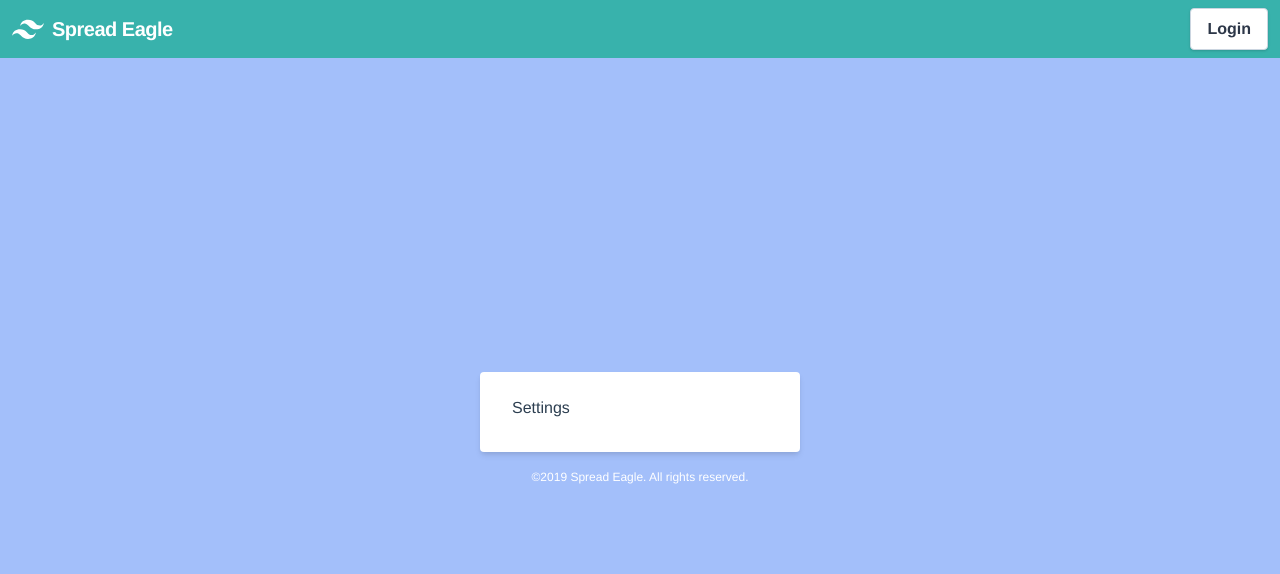
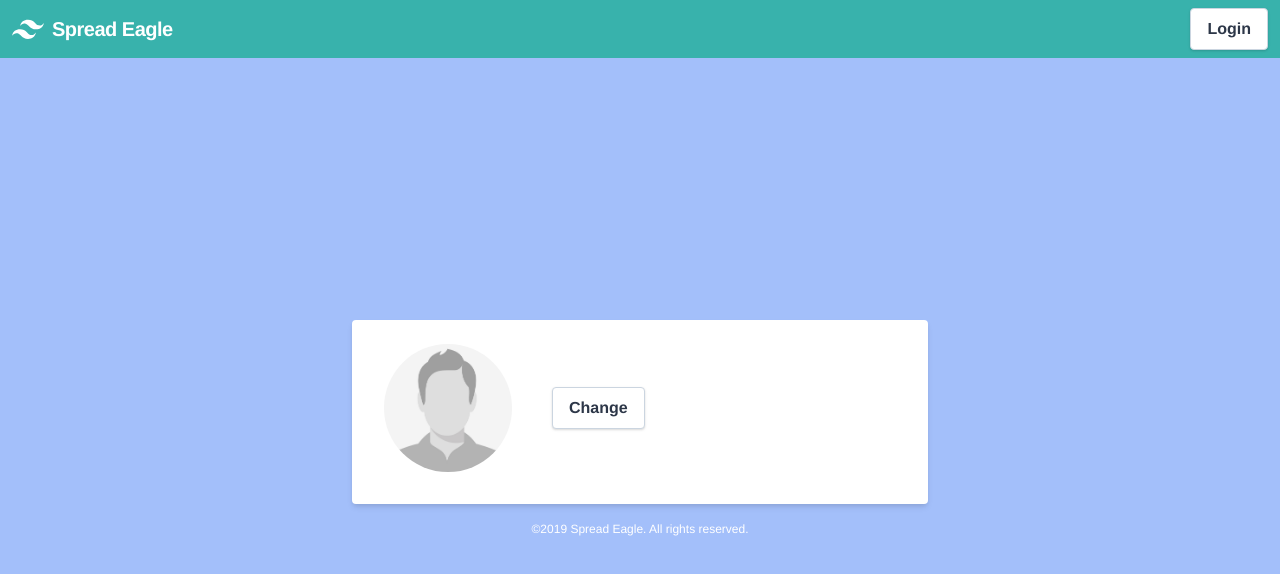
Before and after one commit to Miltage/poast, a Vue app: page /settings in a window 1280 px wide. Shown: the top 574 px of the page. Built offline with nearby package versions, Linux system fonts and the light colour scheme; no server answers; what vue-async-computed would draw is missing.

Commit message:
Upload user avatars

```diff
--- a/src/components/UserBadge.vue
+++ b/src/components/UserBadge.vue
@@ -40,6 +40,7 @@ export default {
     doc.onSnapshot(
       snapshot => {
         this.data = snapshot.data();
+        console.log(this.data);
       },
       err => {
         console.log(`Encountered error: ${err}`);
--- a/src/views/Home.vue
+++ b/src/views/Home.vue
@@ -97,6 +97,12 @@ export default {
 .bevelButton:focus {
   @apply outline-none;
 }
+.bevelButton:disabled {
+  @apply text-gray-300 border-gray-200 cursor-default;
+}
+.bevelButton:disabled:hover {
+  @apply bg-white;
+}
 
 #channel-nav {
   min-width: 120px;
--- a/src/views/Settings.vue
+++ b/src/views/Settings.vue
@@ -1,8 +1,33 @@
 <template>
   <div class="login h-screen flex items-center justify-center">
-    <div class="w-full max-w-xs text-left">
-      <div class="bg-white shadow-md rounded px-8 pt-6 pb-8 mb-4">
-        Settings
+    <div class="w-full max-w-xl text-left">
+      <div
+        class="flex bg-white shadow-md rounded items-center px-8 pt-6 pb-8 mb-4"
+      >
+        <img
+          class="object-cover mx-0 flex-shrink-0 h-32 w-32 rounded-full"
+          :src="avatarURL ? avatarURL : defaultAvatarPath"
+          @load="loaded"
+          alt="Avatar"
+        />
+        <div class="flex-auto mx-10 justify-center">
+          <input
+            type="file"
+            name="avatar"
+            :disabled="isUploading"
+            @change="uploadAvatar($event)"
+            ref="avatarInput"
+            accept="image/*"
+            class="hidden"
+          />
+          <button
+            @click="$refs.avatarInput.click()"
+            class="bevelButton"
+            :disabled="isUploading"
+          >
+            {{ avatarUploadText }}
+          </button>
+        </div>
       </div>
       <p class="text-center text-white text-xs">
         &copy;2019 Spread Eagle. All rights reserved.
@@ -12,12 +37,48 @@
 </template>
 
 <script>
+import firebase from "firebase";
+
 export default {
   name: "register",
   data() {
-    return {};
+    return {
+      isUploading: false,
+      avatarUploadText: "Change",
+      defaultAvatarPath: require("../assets/default.jpg"),
+      avatarURL: null
+    };
+  },
+  created() {
+    this.updateAvatar();
   },
   asyncComputed: {},
-  methods: {}
+  methods: {
+    uploadAvatar(event) {
+      var avatarRef = firebase
+        .storage()
+        .ref("avatars/" + firebase.auth().currentUser.displayName + ".jpg");
+      var file = event.target.files[0];
+
+      avatarRef.put(file).then(() => {
+        this.updateAvatar();
+      });
+
+      this.avatarUploadText = "Uploading...";
+      this.isUploading = true;
+    },
+
+    updateAvatar() {
+      var avatarRef = firebase.storage().ref("avatars/miltage.jpg");
+      avatarRef.getDownloadURL().then(url => {
+        this.avatarURL = url;
+      });
+    },
+
+    loaded() {
+      this.avatarUploadText = "Change";
+      this.isUploading = false;
+    }
+  }
 };
 </script>
```
